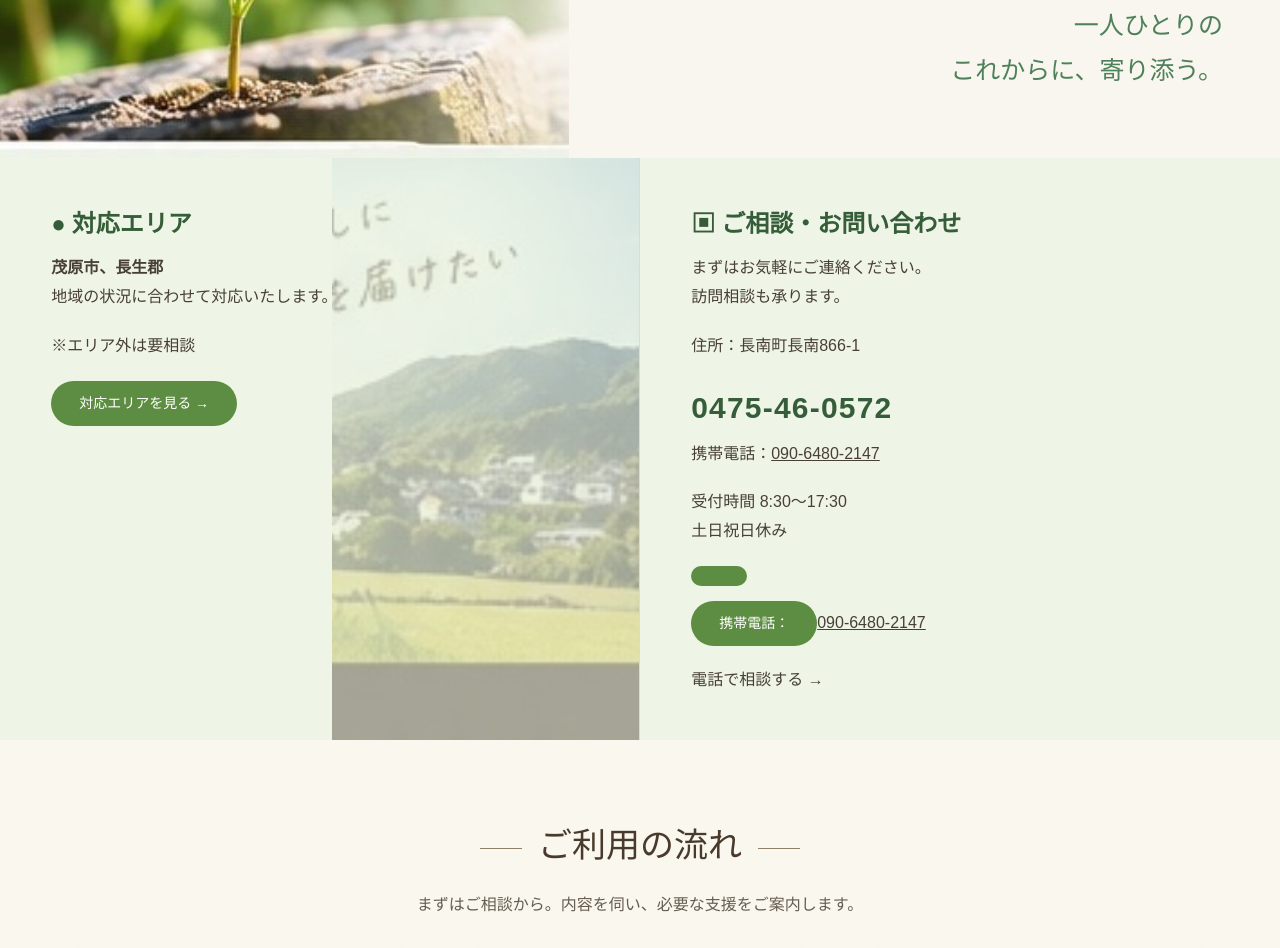
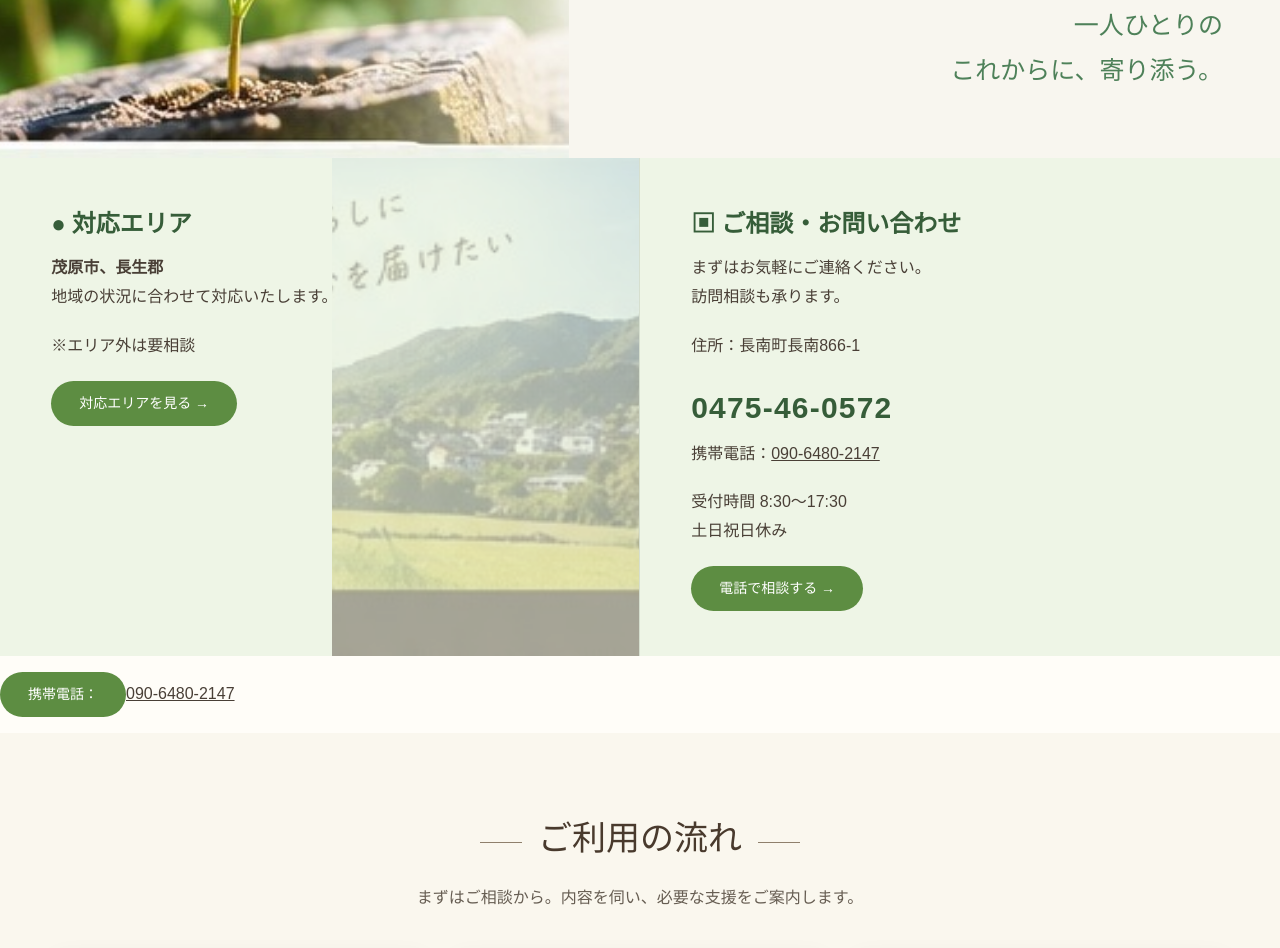
Before and after one commit to rinzen-llc/rinzen-homepage, a plain HTML site: page index.html in a window 1280 px wide. Shown: the part 1670-2618 px from the top of the page. Drawn offline with Linux system fonts and the light colour scheme.

Commit message:
Update index.html

```diff
--- a/index.html
+++ b/index.html
@@ -142,8 +142,8 @@ footer{background:#3c2c20;color:#fff;padding:35px 0 22px}
   <p>携帯電話：<a href="tel:090-6480-2147">090-6480-2147</a></p>
   <p>受付時間 8:30〜17:30<br>土日祝日休み</p>
   <a class="btn" href="tel:0475460572">
-   <p>携帯電話：<a href="tel:090-6480-2147">090-6480-2147</a></p>
-   電話で相談する →</section>
+   電話で相談する →
+  </section><p>携帯電話：<a href="tel:090-6480-2147">090-6480-2147</a></p>
 <section id="flow" class="section cream">
  <div class="container">
   <h2 class="section-title">ご利用の流れ</h2>
```
